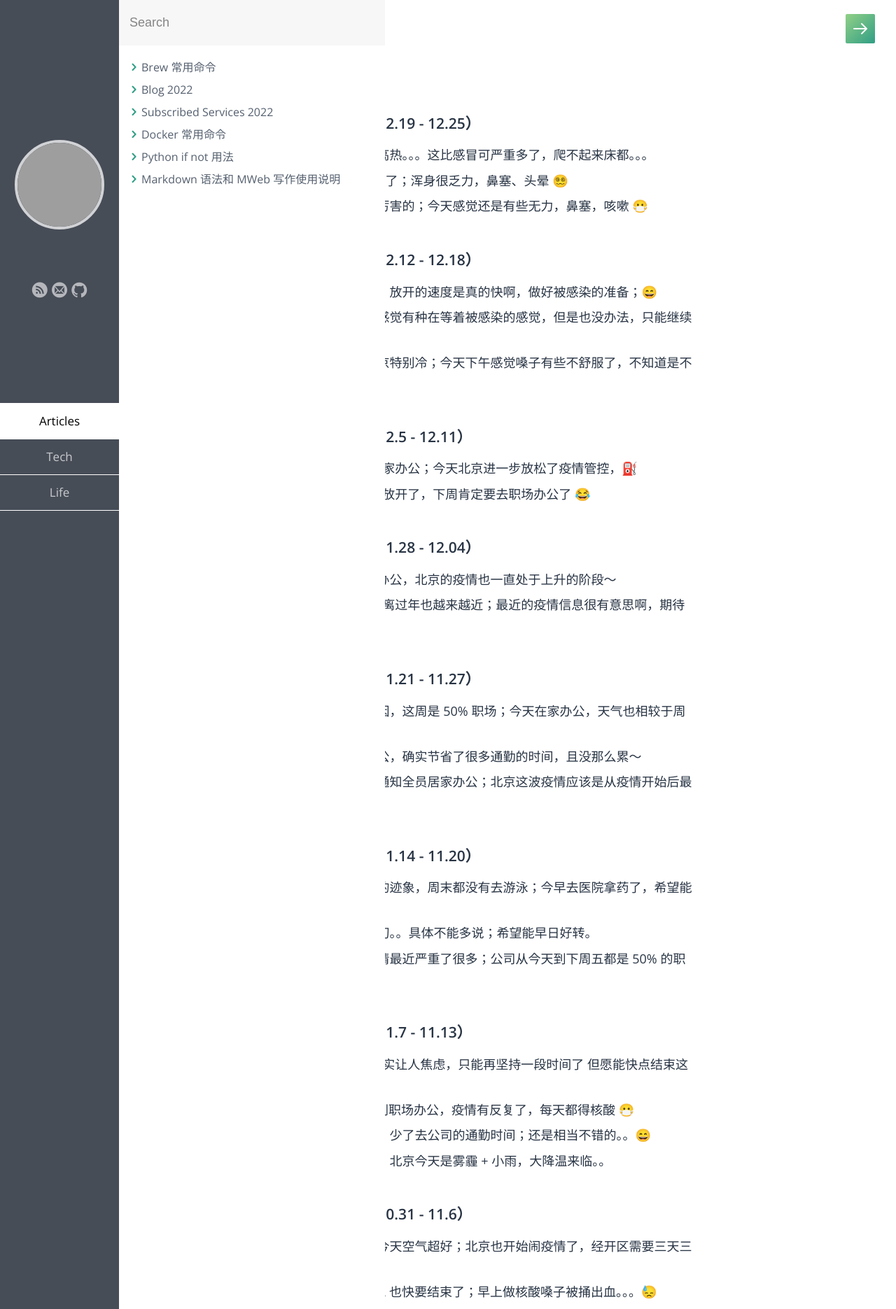
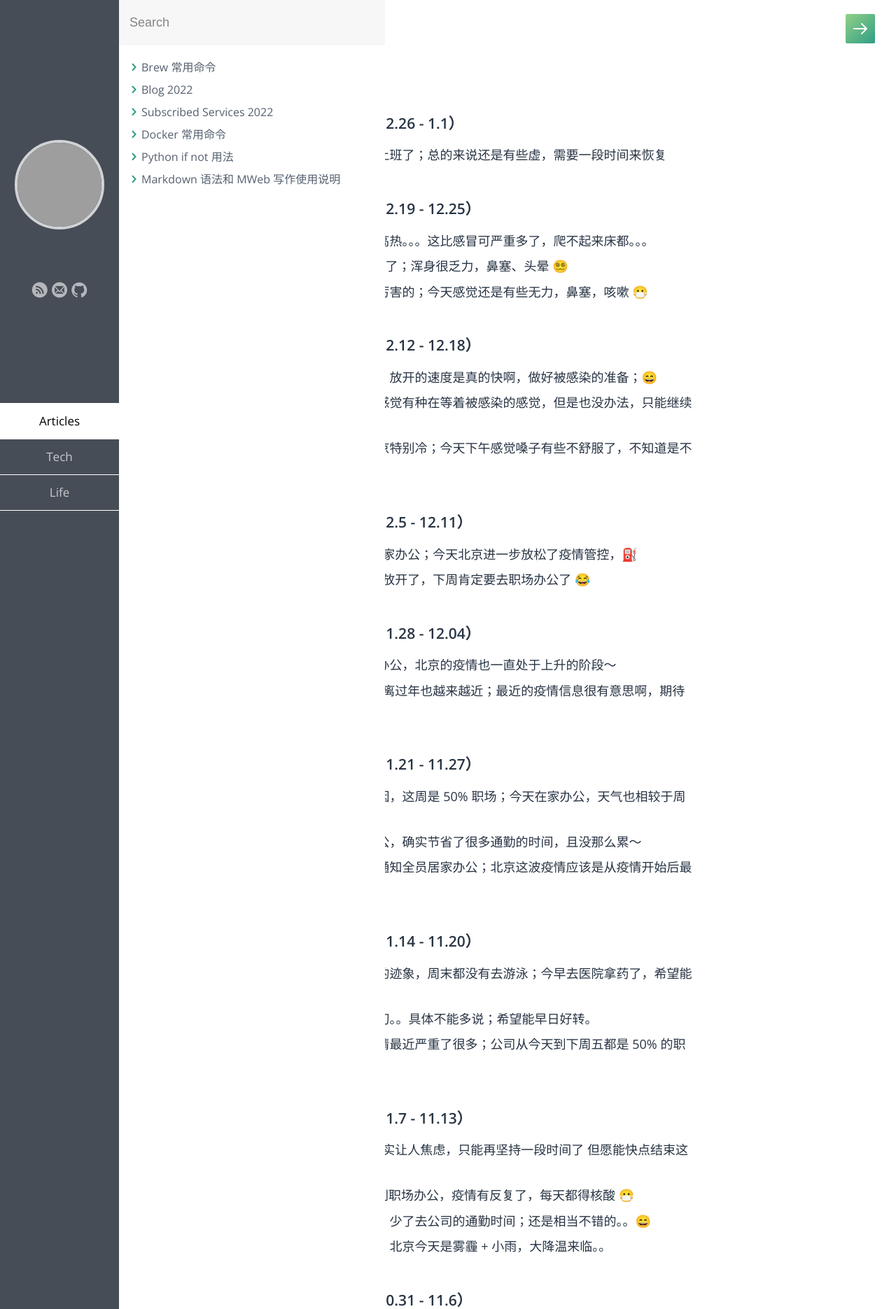
Before and after one commit to samxupeiran/samxupeiran.github.io, a Jekyll site: the page built from _posts/life/2022-05-06-my-blog.md, in a window 1280 px wide. Shown: the top 1871 px of the page at 70% size. Built offline with Jekyll 4.4.1, drawn with Linux system fonts in a browser that asks for light colours; some web fonts are replaced; some of the changed text lies outside the part shown; grey boxes are pictures that could not be loaded.

Commit message:
feat: add weekly blog 12.26

```diff
--- a/_posts/life/2022-05-06-my-blog.md
+++ b/_posts/life/2022-05-06-my-blog.md
@@ -5,6 +5,9 @@ category: Life
 tags: Blog
 ---
 
+
+- ### 2022 年 12 月 第 4 周（12.26 - 1.1）
+     - 12.26 今天周一，来职场上班了；总的来说还是有些虚，需要一段时间来恢复
 
 - ### 2022 年 12 月 第 3 周（12.19 - 12.25）
      - 12.19 周末还是中招了，高热。。。这比感冒可严重多了，爬不起来床都。。。
```
